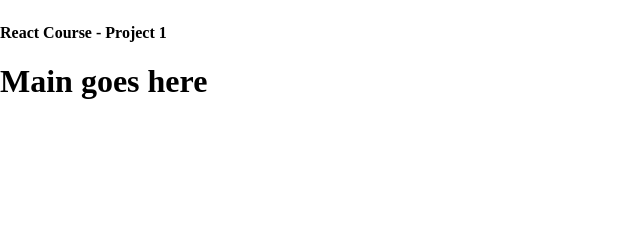
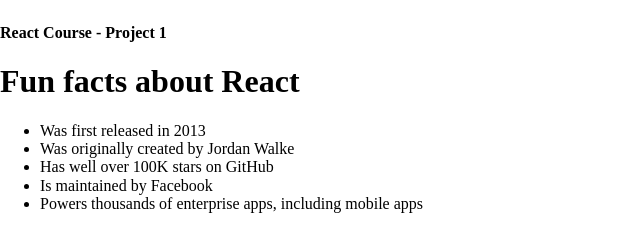
Before and after one commit to bycarlosgamez/react, a React app in the folder react-info-site/: page / in a window 1280 px wide. Shown: the part 338-590 px from the top of the page, without its empty margins (0-640 px from the left). Built offline with nearby package versions, Linux system fonts and the light colour scheme.

Commit message:
added content

```diff
--- a/react-info-site/components/Main.js
+++ b/react-info-site/components/Main.js
@@ -1,7 +1,16 @@
-import React from 'react'
+import React from 'react';
 
 export default function Main() {
-    return (
-        <h1>Main goes here</h1>
-    )
+  return (
+    <main className='main'>
+      <h1 className='main--title'>Fun facts about React</h1>
+      <ul className='main--facts'>
+        <li>Was first released in 2013</li>
+        <li>Was originally created by Jordan Walke</li>
+        <li>Has well over 100K stars on GitHub</li>
+        <li>Is maintained by Facebook</li>
+        <li>Powers thousands of enterprise apps, including mobile apps</li>
+      </ul>
+    </main>
+  );
 }
```
